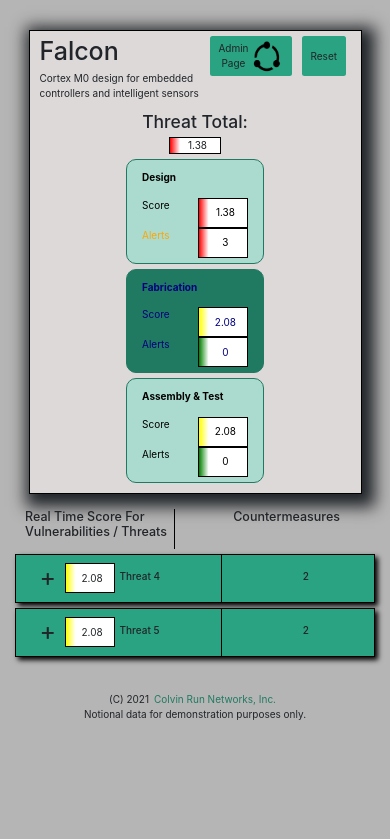
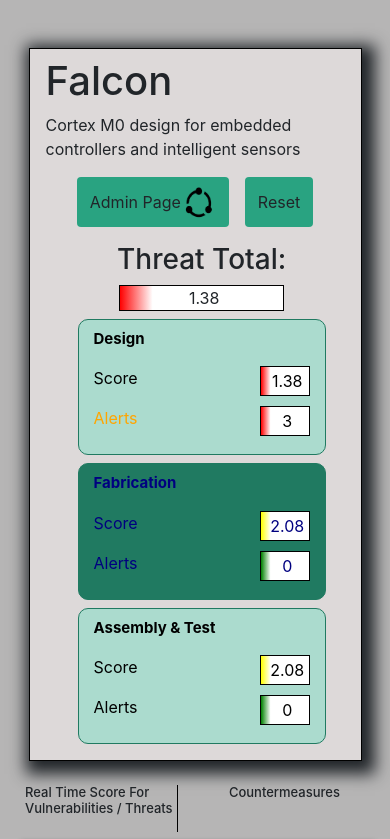
Before and after one commit to JoshuaLamke/ramp-app, a React (Create React App) app: page /fabrication in a window 390 px wide. Shown: the top 839 px of the page. Built offline with nearby package versions, Linux system fonts and the light colour scheme.

Commit message:
attempt to fix mobile size

```diff
--- a/public/index.html
+++ b/public/index.html
@@ -5,7 +5,7 @@
     <link rel="preconnect" href="https://fonts.gstatic.com">
     <link href="https://fonts.googleapis.com/css2?family=Courier+Prime&display=swap" rel="stylesheet">
     <link rel="icon" href="%PUBLIC_URL%/favicon.ico" />
-    <meta name="viewport" content="width=device-width, initial-scale=1" />
+    <meta name="viewport" content="width=device-width, initial-scale=1, maximum-scale=1.0, minimum-scale=1.0" />
     <meta name="theme-color" content="#000000" />
     <meta
       name="description"
--- a/src/components/project-card/project-card.css
+++ b/src/components/project-card/project-card.css
@@ -38,12 +38,14 @@
     transform: scale(1.1);
     cursor: pointer;
 }
+@media Screen and (max-width: 780px) {
 
+}
 @media Screen and (max-width: 992px) {
     #project-subcard {
         margin-bottom: 10px;
     }
-    #buttons-container {
-        height: 40px!important;
+    #threat-total {
+        width: 100%;
     }
 }
--- a/src/components/project-card/project-card.js
+++ b/src/components/project-card/project-card.js
@@ -63,12 +63,12 @@ let ProjectCard = (props) => {
     return (
         <div className="container-fluid">
             <div className="container project-card-container mt-5 py-2" id="project-card-container">
-                <div className="d-flex justify-content-between">
-                    <div className="row d-flex flex-column pl-3 mr-3">
+                <div className="d-flex justify-content-between flex-md-row flex-column align-items-start-md align-items-center">
+                    <div className="row d-flex flex-column pl-3 mr-3 align-items-center-lg">
                         <h1>Falcon</h1>
                         <p>Cortex M0 design for embedded controllers and intelligent sensors</p>
                     </div>
-                    <div className="d-flex flex-row" id="buttons-container" style={{'height': '50px'}}>
+                    <div className="d-flex flex-row mb-3" id="buttons-container" style={{'height': '50px'}}>
                         <button className="btn mr-3 d-flex justify-content-center align-items-center" id="admin-link" style={{'background': 'rgb(41, 163, 129)'}} onClick={() => {
                                 console.log('in here')
                                 setToAdmin(true);
@@ -78,12 +78,12 @@ let ProjectCard = (props) => {
                         <ResetButton />
                     </div>
                 </div>
-                <div className="row d-flex flex-column flex-lg-row justify-content-center align-items-center">
-                    <div className="d-flex flex-fill flex-column align-items-center pb-2">
+                <div className="row d-flex flex-column flex-md-row justify-content-center align-items-center">
+                    <div className="d-flex flex-column align-items-center pb-2" id="threat-total">
                         <h3>Threat Total:</h3>
                         <ThreatColor level={minTotal} size={{width: '50%', height: '100%'}}/>
                     </div>
-                    <div className="col-5 mb-2 col-lg-2 d-flex flex-column project-subcard py-2 mx-5" style={{background: (pageType==='build') ? 'rgb(32, 122, 97)' : 'rgb(171, 219, 206)' ,'color':(pageType==='build') ? 'navy' : 'rgb(0,0,0)','transform': (pageType==='build') ?'scale(1.0)': ''}}
+                    <div className="col-9 col-sm-6 col-md-5 mb-2 col-lg-2 d-flex flex-column project-subcard py-2 mx-5" style={{background: (pageType==='build') ? 'rgb(32, 122, 97)' : 'rgb(171, 219, 206)' ,'color':(pageType==='build') ? 'navy' : 'rgb(0,0,0)','transform': (pageType==='build') ?'scale(1.0)': ''}}
                     onClick=
                     {
                         (e) => {
@@ -97,16 +97,16 @@ let ProjectCard = (props) => {
                         <p style={{'fontSize': '15px'}}><b>Design</b></p>
                         <div className="d-flex flex-column justify-content-between">
                             <div className="d-flex justify-content-between">
-                                <p>Score</p>
+                                <p className="pr-1">Score</p>
                                 <ThreatColor level={minTotalDesign}/>
                             </div>
                             <div className="d-flex justify-content-between" id="alerted-text" onMouseEnter={() => {setAlerted(true);}} onClick={() => {setAlerted(true);}}>
-                                <p style={{'color': 'orange'}}>Alerts</p>
+                                <p className="pr-1" style={{'color': 'orange'}}>Alerts</p>
                                 <ThreatColor level={3} color='red'/>
                             </div>
                         </div>
                     </div>
-                    <div className="col-5 mb-2 col-lg-2 d-flex flex-column project-subcard py-2 mx-5" style={{background: (pageType==='fabrication') ? 'rgb(32, 122, 97)' : 'rgb(171, 219, 206)' ,'color':(pageType==='fabrication') ? 'navy' : 'rgb(0,0,0)','transform': (pageType==='fabrication') ?'scale(1.0)': '' }}
+                    <div className="col-9 col-sm-6 col-md-5 mb-2 col-lg-2 d-flex flex-column project-subcard py-2 mx-5" style={{background: (pageType==='fabrication') ? 'rgb(32, 122, 97)' : 'rgb(171, 219, 206)' ,'color':(pageType==='fabrication') ? 'navy' : 'rgb(0,0,0)','transform': (pageType==='fabrication') ?'scale(1.0)': '' }}
                     onClick=
                     {
                         (e) => {
@@ -120,16 +120,16 @@ let ProjectCard = (props) => {
                         <p style={{'fontSize': '15px'}}><b>Fabrication</b></p>
                         <div className="d-flex flex-column justify-content-between">
                             <div className="d-flex justify-content-between">
-                                <p>Score</p>
+                                <p className="pr-1">Score</p>
                                 <ThreatColor level={minTotalFab}/>
                             </div>
                             <div className="d-flex justify-content-between">
-                                <p>Alerts</p>
+                                <p className="pr-1">Alerts</p>
                                 <ThreatColor level={0} color='green'/>
                             </div>
                         </div>
                     </div>
-                    <div className="col-5 mb-2 col-lg-2 d-flex flex-column project-subcard py-2 mx-5" style={{background: (pageType==='assembly') ? 'rgb(32, 122, 97)' : 'rgb(171, 219, 206)' ,'color':(pageType==='assembly') ? 'navy' : 'rgb(0,0,0)', 'transform': (pageType==='assembly') ?'scale(1.0)': ''}}
+                    <div className="col-9 col-sm-6 col-md-5 mb-2 col-lg-2 d-flex flex-column project-subcard py-2 mx-5" style={{background: (pageType==='assembly') ? 'rgb(32, 122, 97)' : 'rgb(171, 219, 206)' ,'color':(pageType==='assembly') ? 'navy' : 'rgb(0,0,0)', 'transform': (pageType==='assembly') ?'scale(1.0)': ''}}
                     onClick=
                     {
                         (e) => {
@@ -143,11 +143,11 @@ let ProjectCard = (props) => {
                         <p style={{'fontSize': '15px'}}><b>Assembly & Test</b></p>
                         <div className="d-flex flex-column justify-content-between">
                             <div className="d-flex justify-content-between">
-                                <p>Score</p>
+                                <p className="pr-1">Score</p>
                                 <ThreatColor level={minTotalAssembly}/>
                             </div>
                             <div className="d-flex justify-content-between">
-                                <p>Alerts</p>
+                                <p className="pr-1">Alerts</p>
                                 <ThreatColor level={0} color='green'/>
                             </div>
                         </div>
--- a/src/components/threat-description/threat-description.js
+++ b/src/components/threat-description/threat-description.js
@@ -62,7 +62,7 @@ let Threat = ({levels_, mitigationNames, numOfMitigations, threatName, mitigatio
                     <ThreatColor level={qaMetric}/>
                 </div>
                 <div style={{'width': '100%'}} className="d-flex justify-content-start align-items-center ml-2 pr-1">
-                    <h6>{threatName}</h6>
+                    <h6 className="fs-10">{threatName}</h6>
                 </div>
                 <div style={{'position': 'relative','width': '100%'}} id="num-mitigations">
                     <h6 style={{'position': 'absolute', 'right': '100px', 'top': '12px'}} id="num-mitigations-number">{numOfMitigations}</h6>
--- a/src/pages/assembly-page.js
+++ b/src/pages/assembly-page.js
@@ -21,10 +21,10 @@ let AssemblyPage = () => {
             <div className="container-fluid pt-4">
                 <div className="container d-flex">
                     <div className="pb-2">
-                        <h5>Real Time Score For Vulnerabilities / Threats</h5>
+                        <h5 className="fs-10">Real Time Score For Vulnerabilities / Threats</h5>
                     </div>
                     <div style={{'position': 'relative', 'width': '100%'}} id="mitigations-header">
-                        <h5 style={{'position': 'absolute', 'right': '50px'}}>Countermeasures</h5>
+                        <h5 className="fs-10" style={{'position': 'absolute', 'right': '50px'}}>Countermeasures</h5>
                     </div>
                 </div>
                 {arr.map((threat,index) => {
--- a/src/pages/design-fab-assembly-page.css
+++ b/src/pages/design-fab-assembly-page.css
@@ -7,7 +7,7 @@
     }
 }
 @media Screen and (max-width: 438px) {
-    * {
-        font-size: 10px;
+    .fs-10{
+        font-size: 13px!important;
     }
 }
--- a/src/pages/design-page.js
+++ b/src/pages/design-page.js
@@ -22,10 +22,10 @@ let DesignPage = () => {
                 <div className="container-fluid pt-4">
                     <div className="container d-flex">
                         <div className="pb-2">
-                            <h5>Real Time Score For Vulnerabilities / Threats</h5>
+                            <h5 className="fs-10">Real Time Score For Vulnerabilities / Threats</h5>
                         </div>
                         <div style={{'position': 'relative', 'width': '100%'}} id="mitigations-header">
-                            <h5 style={{'position': 'absolute', 'right': '50px'}}>Countermeasures</h5>
+                            <h5 style={{'position': 'absolute', 'right': '50px'}} className="fs-10">Countermeasures</h5>
                         </div>
                     </div>
                     {arr.map((threat,index) => {
--- a/src/pages/fabrication-page.js
+++ b/src/pages/fabrication-page.js
@@ -22,10 +22,10 @@ let FabricationPage = () => {
             <div className="container-fluid pt-4">
                 <div className="container d-flex">
                     <div className="pb-2">
-                        <h5>Real Time Score For Vulnerabilities / Threats</h5>
+                        <h5 className="fs-10">Real Time Score For Vulnerabilities / Threats</h5>
                     </div>
                     <div style={{'position': 'relative', 'width': '100%'}} id="mitigations-header">
-                        <h5 style={{'position': 'absolute', 'right': '50px'}}>Countermeasures</h5>
+                        <h5 className="fs-10" style={{'position': 'absolute', 'right': '50px'}}>Countermeasures</h5>
                     </div>
                 </div>
                 {arr.map((threat,index) => {
```
